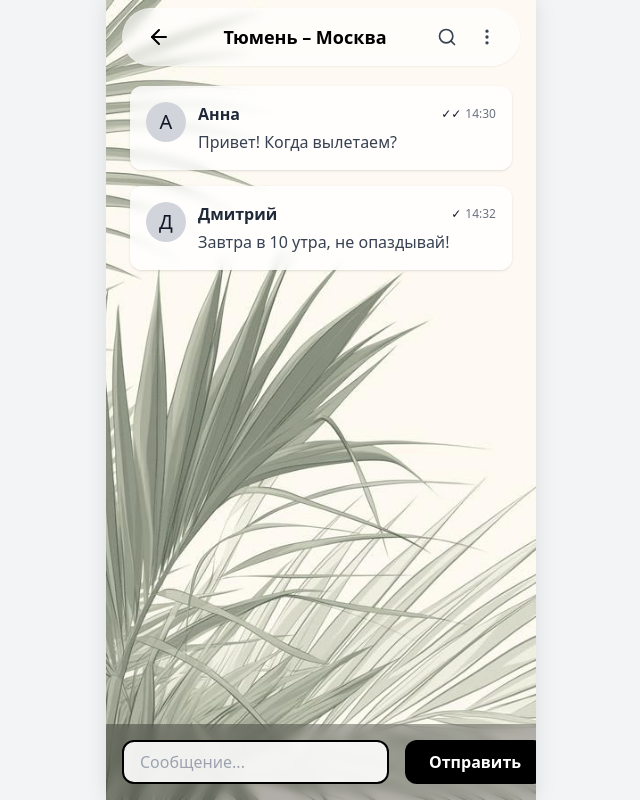
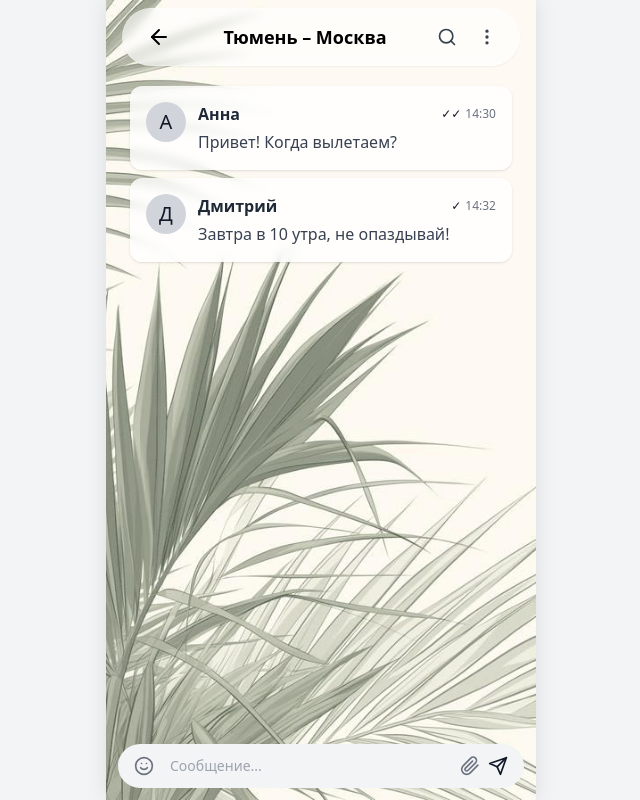
Before and after one commit to sinkvs/TripSync, a React (Vite) app in the folder frontend/: page /chats in a window 1280 px wide. Both pictures are taken after a click on the element 640 px from the left and 149 px from the top of the page. Shown: the whole page, without its empty margins (319-959 px from the left). Built offline with nearby package versions, Linux system fonts and the light colour scheme.

Commit message:
style: область ввода сообщений улучшена визуально

```diff
--- a/frontend/src/pages/Chat/ChatPage.tsx
+++ b/frontend/src/pages/Chat/ChatPage.tsx
@@ -52,8 +52,8 @@ export const ChatPage = () => {
                         isRead: false, // не прочитано
                     },
                 ],
-            },
-            '2': {
+                    },
+                    '2': {
                 title: 'Санкт-Петербург – Сочи',
                 messages: [
                     {
@@ -153,10 +153,9 @@ export const ChatPage = () => {
                                 <FiMoreVertical />
                             </button>
                             {showMenu && (
-                                <div
-                                    className="fixed right-4 w-48 bg-white rounded-xl shadow-lg border border-gray-200 py-1 z-[9999]"
-                                    style={{ top: '80px' }}
-                                >
+                                <div className="absolute right-0 mt-2 w-48 bg-white rounded-xl shadow-lg border border-gray-200 py-1 z-[9999]"
+                                    style={{ top: '100%', right: 0 }}
+                                     >
                                     <button className="flex items-center gap-2 w-full px-4 py-2 text-sm text-gray-700 hover:bg-gray-100">
                                         <FiBellOff /> Выключить уведомления
                                     </button>
@@ -165,6 +164,7 @@ export const ChatPage = () => {
                         </div>
                     </div>
                 </div>
+
                 {/* Область сообщений */}
                 <div className="flex-1 px-6 py-4 overflow-y-auto pb-28">
                     {loading && <p className="text-white text-center">Загрузка...</p>}
@@ -172,7 +172,7 @@ export const ChatPage = () => {
                         <p className="text-white text-center">Нет сообщений</p>
                     )}
 
-                    <div className="space-y-4">
+                    <div className="space-y-2">
                         {messages.map((msg) => (
                             <div key={msg.id} className="bg-white/80 backdrop-blur-sm rounded-xl p-4 shadow">
                                 <div className="flex items-start gap-3">
@@ -194,6 +194,7 @@ export const ChatPage = () => {
                                                 </span>
                                             </div>
                                         </div>
+
                                         {/* Текст сообщения */}
                                         <p className="text-gray-700 mt-1">{msg.content}</p>
                                     </div>
@@ -205,21 +206,18 @@ export const ChatPage = () => {
                 </div>
 
                 {/* Поле ввода и кнопка отправки */}
-                <div className="absolute bottom-0 left-0 right-0 bg-black/30 backdrop-blur-sm p-4">
-                    <form onSubmit={sendMessage} className="flex gap-2 max-w-md mx-auto">
+                <div className="absolute bottom-0 left-0 right-0 p-3">
+                    <form onSubmit={sendMessage} className="flex items-center gap-2 w-full bg-gray-100 rounded-full px-4 py-1">
+                        <button type="button" className="text-xl text-gray-500"><FiSmile /></button>
                         <input
                             type="text"
                             value={newMessage}
                             onChange={(e) => setNewMessage(e.target.value)}
                             placeholder="Сообщение..."
-                            className="flex-1 border-2 border-black rounded-xl px-4 py-2 bg-white/90 focus:outline-none mr-2"
+                            className="flex-1 bg-transparent px-2 py-2 text-sm focus:outline-none"
                         />
-                        <button
-                            type="submit"
-                            className="bg-black text-white font-semibold px-6 py-2 rounded-xl hover:bg-gray-800 transition mr-2"
-                        >
-                            Отправить
-                        </button>
+                       <button type="button" className="text-xl text-gray-500"><FiPaperclip /></button>
+                       <button type="submit" className="text-xl text-black-600"><FiSend /></button>
                     </form>
                 </div>
             </div>
```
